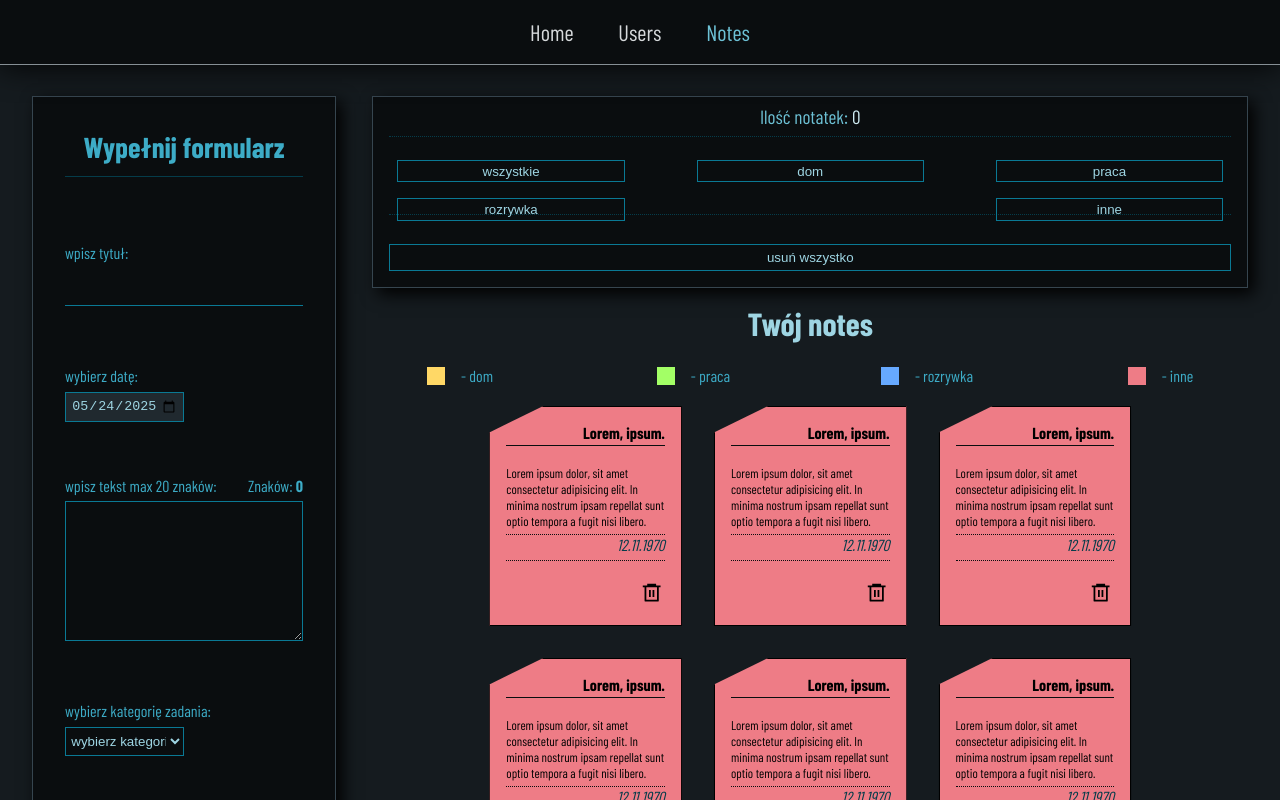
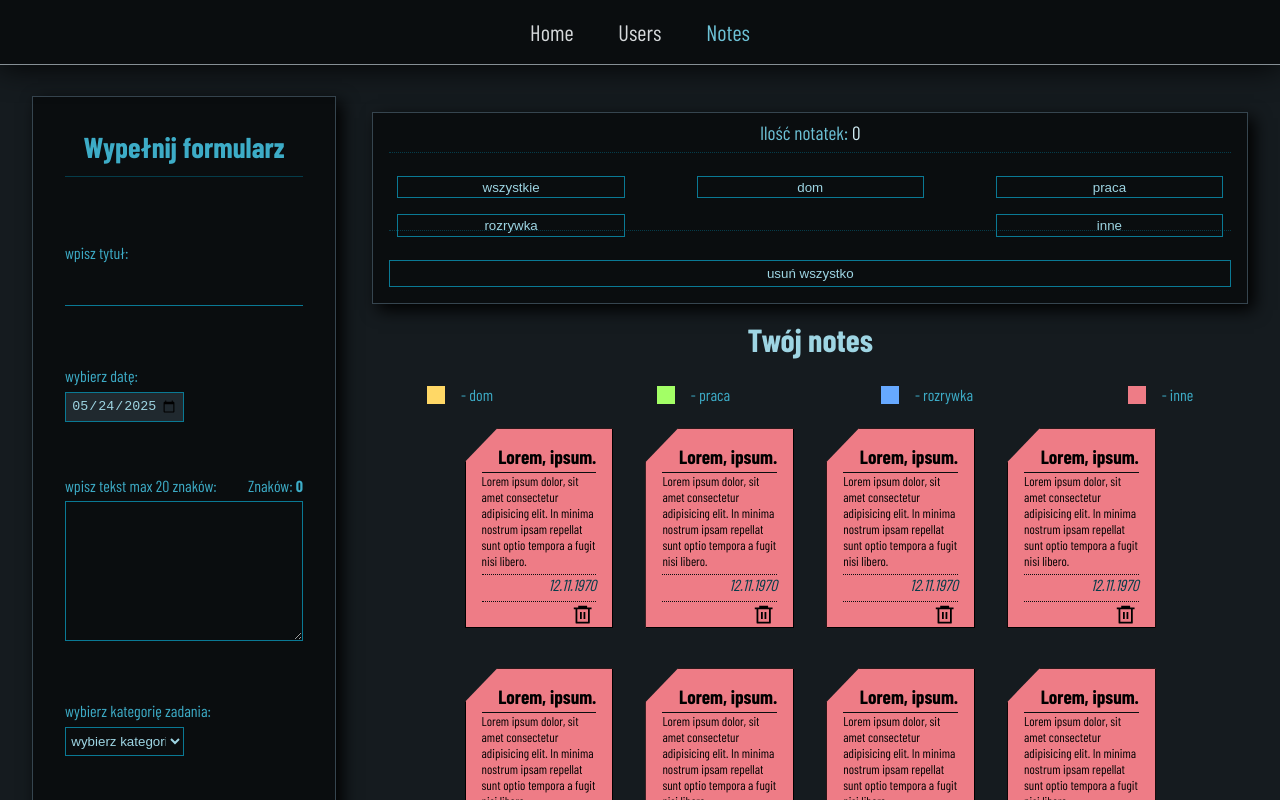
Before and after one commit to Scorpion19702022/SIMPLE_PROJECT_REACT_REDUX, a React (Vite) app: page /Notes in a window 1280 px wide. Shown: the top 800 px of the page. Built offline with nearby package versions, Linux system fonts and the light colour scheme; a web font is replaced by a local one.

Commit message:
added style

```diff
--- a/src/Components/Notes/Styles/NotesItem.module.css
+++ b/src/Components/Notes/Styles/NotesItem.module.css
@@ -38,7 +38,6 @@
 	margin: 1em;
 	padding: 1em;
 	background-color: var(--color-other);
-	box-shadow: 0.4em 0.4em 0.8em var(--color-dark11);
 	border: 0.1em solid var(--color-dark11);
 	clip-path: polygon(28% 0, 100% 0, 100% 100%, 0 100%, 0 12%);
 }
@@ -90,7 +89,12 @@
 
 @media (min-width: 1200px) {
 	.card {
-		width: 22%;
-		height: 220px;
+		width: 17%;
+		height: 200px;
+		clip-path: polygon(22% 0, 100% 0, 100% 100%, 0 100%, 0 17%);
+	}
+
+	.theme {
+		font-size: 1.2em;
 	}
 }
--- a/src/Components/Notes/Styles/NotesResult.module.css
+++ b/src/Components/Notes/Styles/NotesResult.module.css
@@ -214,7 +214,7 @@
 	.wrapper {
 		width: 72%;
 		height: 780px;
-		padding-bottom: 0em;
+		margin-bottom: 0em;
 	}
 
 	.box_info_select {
@@ -293,6 +293,6 @@
 	}
 
 	.box_notes {
-		height: 600px;
+		height: 560px;
 	}
 }
```
